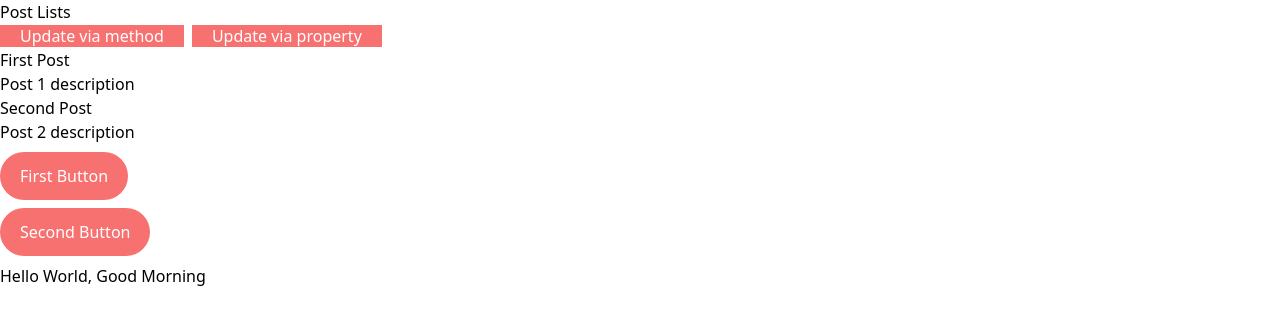
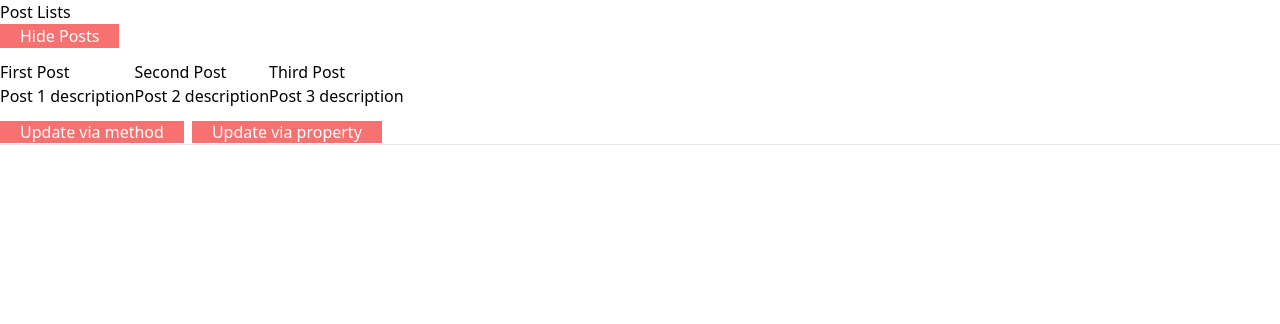
Before and after one commit to shivrajpro/react-by-lwd, a React (Create React App) app: page / in a window 1280 px wide. Shown: the top 324 px of the page. Built offline with nearby package versions, Linux system fonts and the light colour scheme.

Commit message:
output the list of data

```diff
--- a/src/App.js
+++ b/src/App.js
@@ -7,9 +7,9 @@ function App() {
     return (
         <div className='container mx-auto'>
             <Post/>
-            <Button name="First Button" />
+            {/* <Button name="First Button" />
             <Button name="Second Button" />
-            <HelloWorld text="Good Morning" />
+            <HelloWorld text="Good Morning" /> */}
         </div>
     );
 }
--- a/src/components/Posts/Posts.js
+++ b/src/components/Posts/Posts.js
@@ -5,10 +5,18 @@ const { Component } = require("react");
 class Post extends Component {
     state = {
         posts: [
-            { title: "First Post", description: "Post 1 description" },
-            { title: "Second Post", description: "Post 2 description" }
+            { id:'frtnber1', title: "First Post", description: "Post 1 description" },
+            { id:'frtnber2', title: "Second Post", description: "Post 2 description" },
+            { id:'frtnber3', title: "Third Post", description: "Post 3 description" }
         ],
-        postTitle: "Post Lists"
+        postTitle: "Post Lists",
+        showPosts: true
+    }
+
+    togglePosts = () => {
+        this.setState({
+            showPosts: !this.state.showPosts
+        })
     }
 
     updateTitleHandler(title, e) {
@@ -25,6 +33,30 @@ class Post extends Component {
         this.setState({ postTitle: title })
     }
 
+    getPosts = () => {
+        if (!this.state.showPosts) return null;
+
+        return <div className="flex my-3" >
+            {this.state.posts.map((post, index) => {
+                return (
+                    <SinglePost key={index} title={post.title} description={post.description} />
+                )
+            })}
+        </div>
+
+        // let posts = [];
+        // for (const post of this.state.posts) {
+        //     posts.push((
+        //         <SinglePost title={post.title} description={post.description} />
+        //     ))
+        // }
+        // return <div className="flex my-3" > {posts}</div>;
+
+        // let posts = this.state.posts.map((post)=>(
+        //     <SinglePost title={post.title} description={post.description} />
+        // ))
+        // return <div className="flex my-3" > {posts}</div>;
+    }
     render() {
         // never do this
         /*
@@ -39,11 +71,40 @@ class Post extends Component {
             // this.setState({postTitle:"modified post title"})
         }, 3000);
         */
+
+        let posts = null;
+        if (this.state.showPosts) {
+            posts = (<div>
+                <SinglePost title={this.state.posts[0].title} description={this.state.posts[0].description} />
+                <SinglePost title={this.state.posts[1].title} description={this.state.posts[1].description} />
+            </div>)
+        }
+
         return (
             <div>
                 <h2>{this.state.postTitle}</h2>
                 <div>
-                <a className="bg-red-400 text-white px-5"
+                    <button className="bg-red-400 text-white px-5"
+                        onClick={this.togglePosts}>
+                        {this.state.showPosts ? 'Hide Posts' : 'Show Posts'}
+                    </button>
+                </div>
+
+                {this.getPosts()}
+                {/* {this.state.showPosts &&
+                    (<div>
+                        <SinglePost title={this.state.posts[0].title} description={this.state.posts[0].description} />
+                        <SinglePost title={this.state.posts[1].title} description={this.state.posts[1].description} />
+                    </div>)
+                } */}
+                {/* { this.state.showPosts ?
+                (<div>
+                    <SinglePost title={this.state.posts[0].title} description={this.state.posts[0].description} />
+                    <SinglePost title={this.state.posts[1].title} description={this.state.posts[1].description} />
+                </div>) : null
+                } */}
+                <div>
+                    <a className="bg-red-400 text-white px-5"
                         onClick={this.updateTitleHandler.bind(this, "via method")}
                         href="https://www.google.com/"
                     >Update via method</a>
@@ -53,7 +114,7 @@ class Post extends Component {
                         onClick={this.titleHandler.bind(this, 'via prop')}
                     >Update via property</a>
 
-                {/* <a className="bg-red-400 text-white px-5"
+                    {/* <a className="bg-red-400 text-white px-5"
                         onClick={(e) => this.updateTitleHandler(e)}
                         href="https://www.google.com/"
                     >Update via method</a>
@@ -78,10 +139,10 @@ class Post extends Component {
                     // this refers to click event of button
                     >Update Post</button> */}
                 </div>
-                <div>
-                    <SinglePost title={this.state.posts[0].title} description={this.state.posts[0].description} />
-                    <SinglePost title={this.state.posts[1].title} description={this.state.posts[1].description} />
-                </div>
+                <hr />
+                {/* <div>
+                    {posts}
+                </div> */}
             </div>
         )
     }
```
Also changed, not shown: 1 other file (tests, documents, lock files or other folders).
